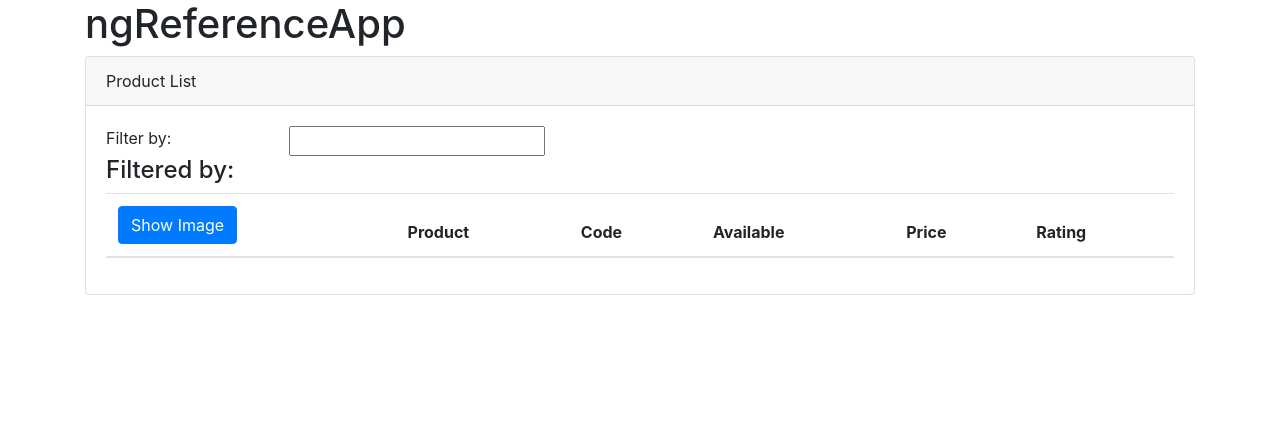
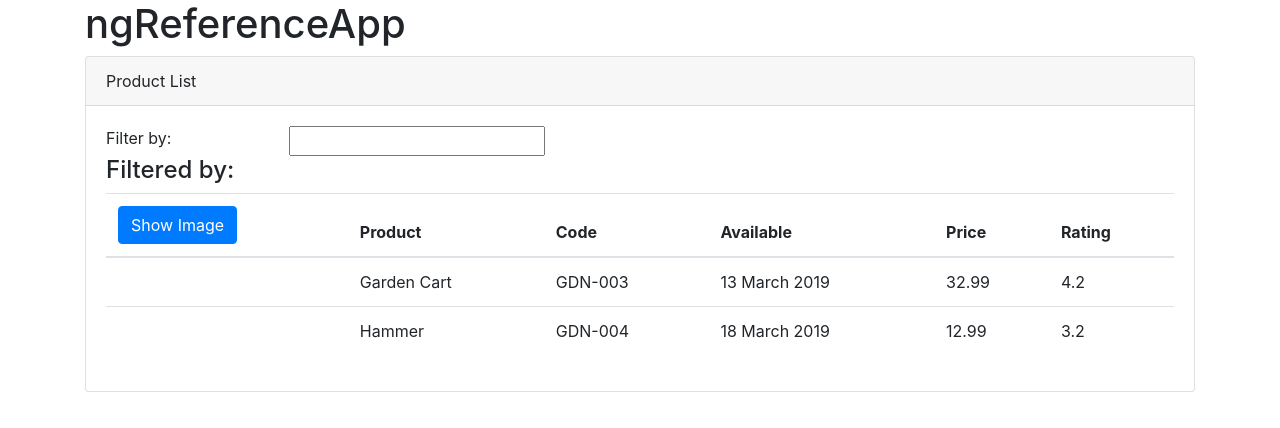
Before and after one commit to isidoreduc/ng-reference, an Angular app: page / in a window 1280 px wide. Shown: the top 428 px of the page. Built offline with nearby package versions, Linux system fonts and the light colour scheme.

Commit message:
setup and product list template1

```diff
--- a/src/app/src/app/products/products.component.html
+++ b/src/app/src/app/products/products.component.html
@@ -5,7 +5,7 @@
   <div class="card-body">
     <div class="row">
       <div class="col-md-2">Filter by:</div>
-      <div class="col-md-6">
+      <div class="col-md-4">
         <input type="text" />
       </div>
     </div>
@@ -14,7 +14,7 @@
         <h4>Filtered by:</h4>
       </div>
     </div>
-    <div class="table-responsive">
+    <div class="table-responsive" *ngIf="products && products.length">
       <table class="table">
         <thead>
           <tr>
@@ -27,6 +27,14 @@
             <th>Price</th>
             <th>Rating</th>
           </tr>
+          <tr *ngFor="let item of products">
+            <td></td>
+            <td>{{ item.prodName }}</td>
+            <td>{{ item.prodCode }}</td>
+            <td>{{ item.releaseDate }}</td>
+            <td>{{ item.price }}</td>
+            <td>{{ item.rating }}</td>
+          </tr>
         </thead>
         <tbody></tbody>
       </table>
--- a/src/app/src/app/products/products.component.ts
+++ b/src/app/src/app/products/products.component.ts
@@ -1,12 +1,34 @@
-import { Component, OnInit } from "@angular/core";
+import { Component, OnInit } from '@angular/core';
 
 @Component({
-  selector: "app-products",
-  templateUrl: "./products.component.html",
-  styleUrls: ["./products.component.css"]
+  selector: 'app-products',
+  templateUrl: './products.component.html',
+  styleUrls: ['./products.component.css']
 })
 export class ProductsComponent implements OnInit {
-  pageTitle: string = "Product List";
+  pageTitle = 'Product List';
+  products: any[] = [
+    {
+      prodId: 2,
+      prodName: 'Garden Cart',
+      prodCode: 'GDN-003',
+      releaseDate: '13 March 2019',
+      description: '15 gallon capacity rolling garden cart',
+      price: 32.99,
+      rating: 4.2,
+      imageUrl: 'assets/image/garden_cart.png'
+    },
+    {
+      prodId: 5,
+      prodName: 'Hammer',
+      prodCode: 'GDN-004',
+      releaseDate: '18 March 2019',
+      description: '15 pounds heavy hammer',
+      price: 12.99,
+      rating: 3.2,
+      imageUrl: 'assets/image/hammer.png'
+    }
+  ];
   constructor() {}
 
   ngOnInit() {}
```
Also changed, not shown: src/app/app.component.ts (+5 -5 lines).
